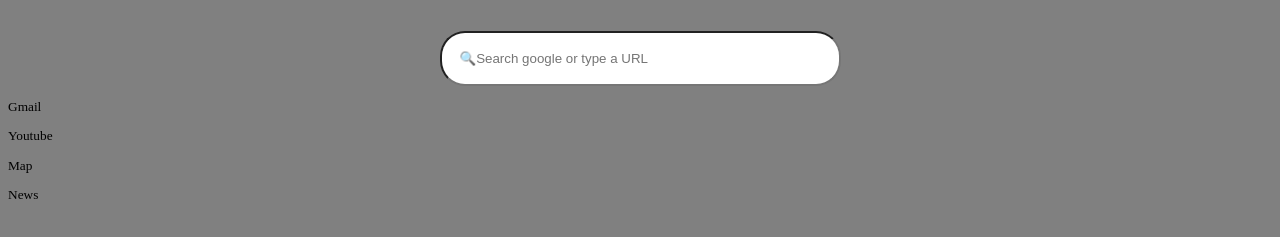
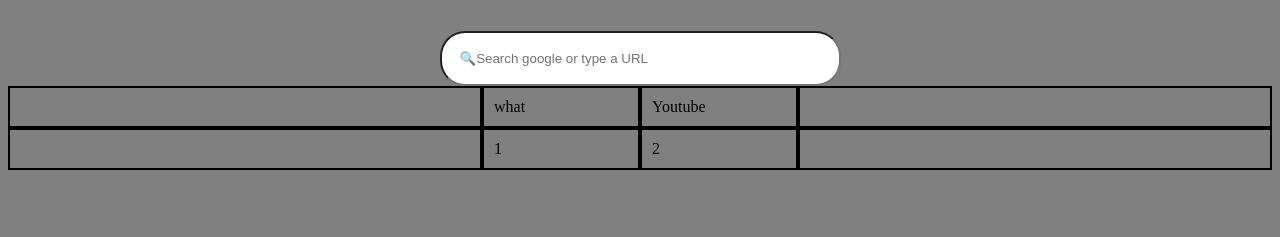
Before and after one commit to kumarshivam27december/group_project_1_google_clone, a plain HTML site: page index.html in a window 1280 px wide. Shown: the part 485-722 px from the top of the page. Drawn offline with Linux system fonts and the light colour scheme.

Commit message:
added_grid

```diff
--- a/index.html
+++ b/index.html
@@ -31,6 +31,16 @@
         flex-direction: column-reverse;
         justify-content: flex-end;
       }
+      .container
+      {
+        display: grid;
+        grid-template-columns: 3fr 1fr 1fr 3fr;
+      }
+      .item
+      {
+        border: 2px solid black;
+        padding: 10px;
+      }
     </style>
   </head>
   <body>
@@ -44,10 +54,16 @@
         size="43"
       />
     </form>
+    <div class="container">
+        <div class="item"></div>
+        <div class="item">what</div>
+        <div class="item">Youtube</div>
+        <div class="item"></div>
+        <div class="item"></div>
+        <div class="item">1</div>
+        <div class="item">2</div>
+        <div class="item"></div>
+    </div>
 
-    <small><p class="box">Gmail</p></small>
-    <small><p class="box">Youtube</p></small>
-    <small><p class="box">Map</p></small>
-    <small><p class="box">News</p></small>
   </body>
 </html>
```
